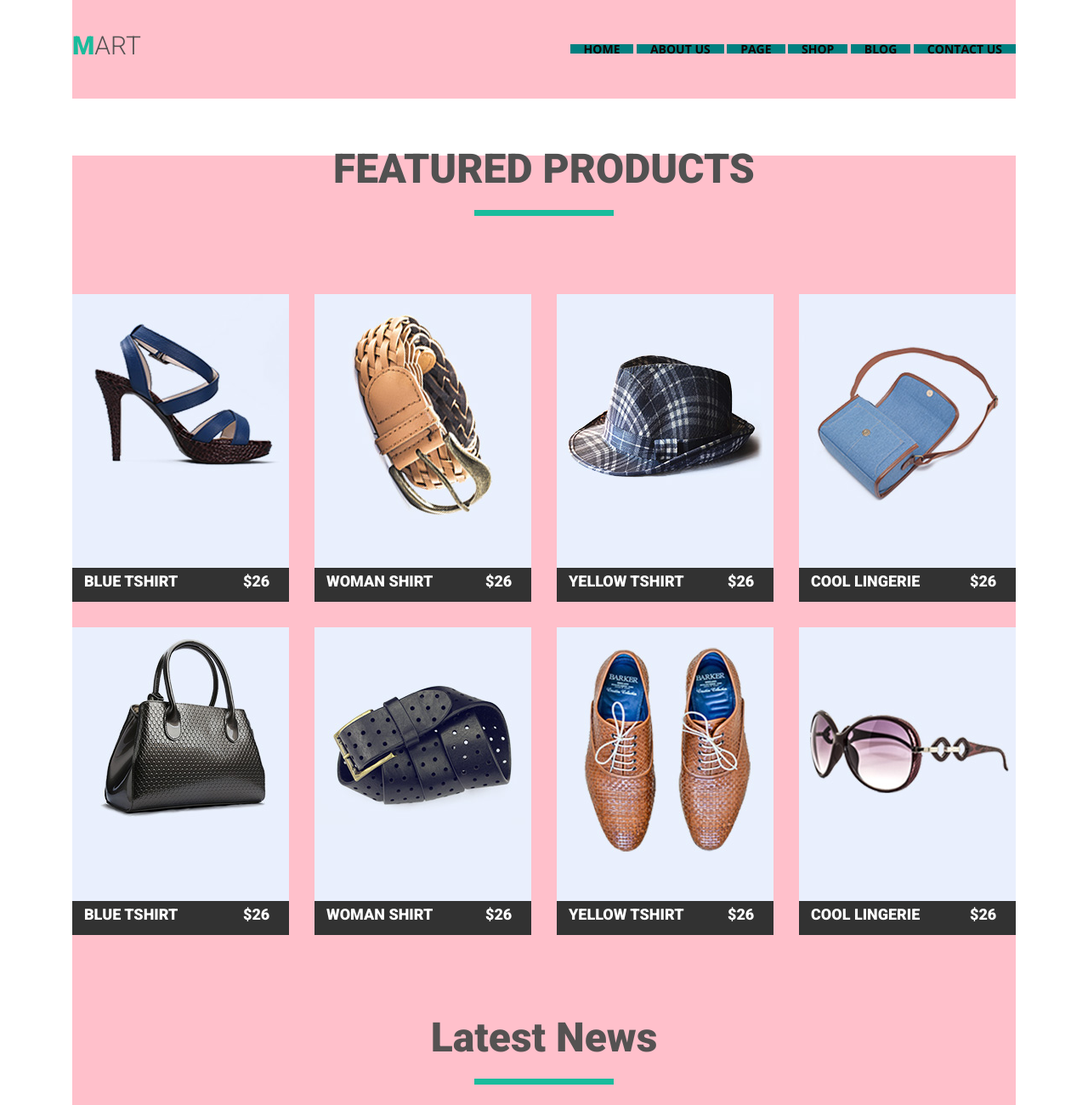
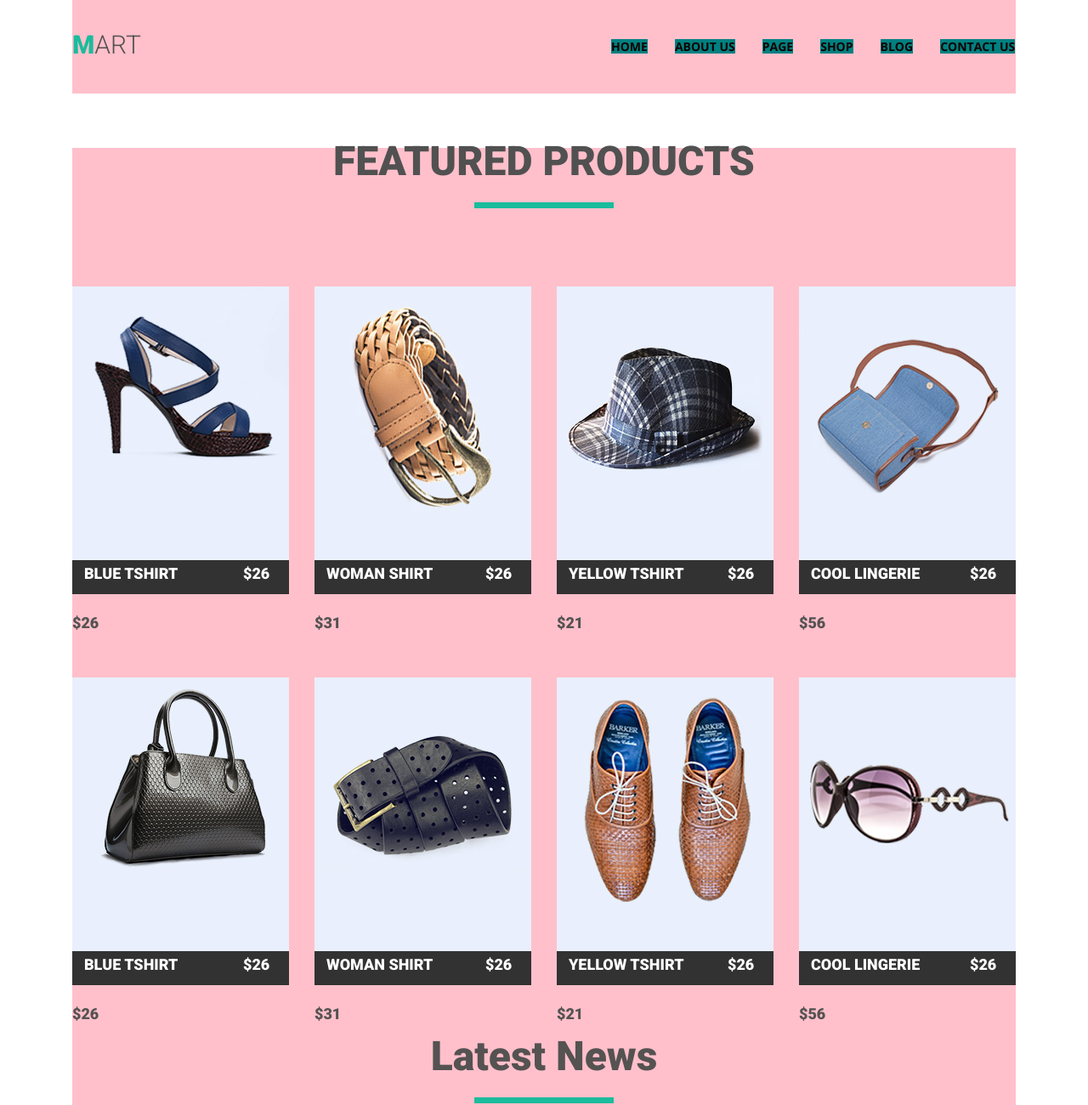
Before and after one commit to Nataliia-Korneiko/goit-fe-course, a plain HTML site: page html-css/module-04/index.html in a window 1280 px wide. Shown: the top 1300 px of the page at 85% size. Drawn offline with nearby package versions, Linux system fonts and the light colour scheme.

Commit message:
changed header

```diff
--- a/html-css/module-04/css/styles.css
+++ b/html-css/module-04/css/styles.css
@@ -10,6 +10,10 @@ html {
 
 body {
     font-family: "Roboto", sans-serif;
+    color: #555252;
+    font-size: 18px;
+    line-height: 32px;
+    font-weight: 900;
 }
 
 img {
@@ -32,28 +36,30 @@ img {
 
 /* PEGE-HEADER */
 .page-header {
-    margin-bottom: 67px;
+    margin-bottom: 64px;
 }
 
 .page-nav {
-    padding: 38px 0px;
+    padding: 37px 0px;
 }
 
 .site-logo {
     display: inline-block;
+    width: 80px;
     margin: 0;
+    padding: 0;
     font-size: 30px;
-    line-height: 32px;
 }
 
 .site-logo a {
-    display: inline-block;
+    display: block;
     color: #555252;
+    width: 80px;
     font-size: 30px;
-    line-height: 32px;
     font-weight: 300;
+    text-align: center;
+    text-decoration: none;
     text-transform: uppercase;
-    text-decoration: none;
 }
 
 .site-logo a::first-letter {
@@ -63,27 +69,33 @@ img {
 
 .site-navigation {
     float: right;
+    width: 476px;
     margin: 0;
-    padding: 14px 0px;
+    margin-top: 9px;
+    padding: 0;
     font-size: 14px;
-    line-height: 11px;
+    line-height: 17px;
     list-style: none;
 }
 
-.site-navigation-item {
-    display: inline-block;
+.site-navigation li {
+    float: left;
+}
+
+.site-navigation li:not(:last-child) {
+    margin-right: 32px;
 }
 
 .site-navigation a {
-    display: inline-block;
+    display: block;
     font-family: "Open Sans", sans-serif;
     color: #0f0101;
-    padding: 0px 16px;
     font-size: 14px;
-    line-height: 11px;
+    line-height: 17px;
     font-weight: 700;
+    text-align: center;
+    text-decoration: none;
     text-transform: uppercase;
-    text-decoration: none;
     background-color: teal;
 }
 
--- a/html-css/module-04/index.html
+++ b/html-css/module-04/index.html
@@ -16,7 +16,7 @@
     <header class="page-header wrapper">
         <nav class="page-nav clearfix">
             <h1 class="site-logo"><a href="#" class="site-logo-link">Mart</a></h1>
-            <ul class="site-navigation">
+            <ul class="site-navigation clearfix">
                 <li class="site-navigation-item"><a href="#" class="site-navigation-link">Home</a></li>
                 <li class="site-navigation-item"><a href="#" class="site-navigation-link">About Us</a></li>
                 <li class="site-navigation-item"><a href="#" class="site-navigation-link">Page</a></li>
@@ -28,52 +28,79 @@
     </header>
 
     <main class="wrapper">
+
         <section class="featured-products">
             <h2 class="featured-products-title">Featured Products</h2>
-            <ul class="featured-products-list clearfix">
+            <ul class="featured-products-list">
                 <li class="featured-products-list-item">
                     <img class="featured-products-list-image" src="img/blue-shoes.jpg" alt="image with blue shoes" width="255" height="322">
-                    <h3 class="featured-products-list-name clearfix">Blue Tshirt</h3>
+                    <div class="featured-products-list-about">
+                        <p class="featured-products-list-name">Blue Tshirt</p>
+                        <p class="featured-products-list-price">$26</p>
+                    </div>
+                    <!-- <h3 class="featured-products-list-name clearfix">Blue Tshirt</h3> -->
                 </li>
                 <li class="featured-products-list-item">
                     <img class="featured-products-list-image" src="img/brown-belt.jpg" alt="image with a brown belt" width="255" height="322">
-                    <h3 class="featured-products-list-name clearfix">Woman Shirt</h3>
+                    <div class="featured-products-list-about">
+                        <p class="featured-products-list-name">Woman Shirt</p>
+                        <p class="featured-products-list-price">$31</p>
+                    </div>
                 </li>
                 <li class="featured-products-list-item">
                     <img class="featured-products-list-image" src="img/hat.jpg" alt="image with a hat" width="255" height="322">
-                    <h3 class="featured-products-list-name clearfix">Yellow Tshirt</h3>
+                    <div class="featured-products-list-about">
+                        <p class="featured-products-list-name">Yellow Tshirt</p>
+                        <p class="featured-products-list-price">$21</p>
+                    </div>
                 </li>
                 <li class="featured-products-list-item">
                     <img class="featured-products-list-image" src="img/blue-bag.jpg" alt="image with a blue bag" width="255" height="322">
-                    <h3 class="featured-products-list-name clearfix">Cool Lingerie</h3>
+                    <div class="featured-products-list-about">
+                        <p class="featured-products-list-name">Cool Lingerie</p>
+                        <p class="featured-products-list-price">$56</p>
+                    </div>
                 </li>
                 <li class="featured-products-list-item">
                     <img class="featured-products-list-image" src="img/black-bag.jpg" alt="image with a black bag" width="255" height="322">
-                    <h3 class="featured-products-list-name clearfix">Blue Tshirt</h3>
+                    <div class="featured-products-list-about">
+                        <p class="featured-products-list-name">Blue Tshirt</p>
+                        <p class="featured-products-list-price">$26</p>
+                    </div>
                 </li>
                 <li class="featured-products-list-item">
                     <img class="featured-products-list-image" src="img/black-belt.jpg" alt="image with a black belt" width="255" height="322">
-                    <h3 class="featured-products-list-name clearfix">Woman Shirt</h3>
+                    <div class="featured-products-list-about">
+                        <p class="featured-products-list-name">Woman Shirt</p>
+                        <p class="featured-products-list-price">$31</p>
+                    </div>
                 </li>
                 <li class="featured-products-list-item">
                     <img class="featured-products-list-image" src="img/brown-shoes.jpg" alt="image with brown shoes" width="255" height="322">
-                    <h3 class="featured-products-list-name clearfix">Yellow Tshirt</h3>
+                    <div class="featured-products-list-about">
+                        <p class="featured-products-list-name">Yellow Tshirt</p>
+                        <p class="featured-products-list-price">$21</p>
+                    </div>
                 </li>
                  <li class="featured-products-list-item">
                     <img class="featured-products-list-image" src="img/glasses.jpg" alt="image with glasses" width="255" height="322">
-                    <h3 class="featured-products-list-name clearfix">Cool Lingerie</h3>
+                    <div class="featured-products-list-about">
+                        <p class="featured-products-list-name">Cool Lingerie</p>
+                        <p class="featured-products-list-price">$56</p>
+                    </div>
                 </li>
             </ul>
         </section>
+
         <section class="latest-news">
             <h2 class="latest-news-title">Latest News</h2>
-            <ul class="latest-news-list clearfix">
+            <ul class="latest-news-list">
                 <li class="latest-news-list-item">
                     <artical class="news">
                         <img class="news-image" src="img/latest-news-1.jpg" alt="image with a tablet" width="350" height="262">
                         <h3 class="news-title">Lorem Ipsum. Proin gravida nibh vel velit auctor aliquet. Aenean</h3>
                         <p class="news-about">Nam nec tellus a odio tincidunt auc. Duis sed odio sit amet nibh vulputate cursus a sit amet mauris. Morbi accumsan ipsum velit. Nam nec tellus a odio tincidunt auctor a ornare</p>
-                        <button class="read-more">Read More</button>
+                        <a class="read-more" href="#">Read More</a>
                     </artical>
                 </li>
                 <li class="latest-news-list-item">
@@ -81,7 +108,7 @@
                         <img class="news-image" src="img/latest-news-2.jpg" alt="image with two girls" width="350" height="262">
                         <h3 class="news-title">Lorem Ipsum. Proin gravida nibh vel velit auctor aliquet. Aenean</h3>
                         <p class="news-about">Nam nec tellus a odio tincidunt auc. Duis sed odio sit amet nibh vulputate cursus a sit amet mauris. Morbi accumsan ipsum velit. Nam nec tellus a odio tincidunt auctor a ornare</p>
-                        <button class="read-more">Read More</button>
+                        <a class="read-more" href="#">Read More</a>
                     </artical>
                 </li>
                 <li class="latest-news-list-item">
@@ -89,11 +116,13 @@
                         <img class="news-image" src="img/latest-news-3.jpg" alt="image with a bus" width="350" height="262">
                         <h3 class="news-title">Lorem Ipsum. Proin gravida nibh vel velit auctor aliquet. Aenean</h3>
                         <p class="news-about">Nam nec tellus a odio tincidunt auc. Duis sed odio sit amet nibh vulputate cursus a sit amet mauris. Morbi accumsan ipsum velit. Nam nec tellus a odio tincidunt auctor a ornare</p>
-                        <button class="read-more">Read More</button>
+                        <a class="read-more" href="#">Read More</a>
                     </artical>
                 </li>
             </ul>
+
         </section>
+
     </main>
 
 </body>
```
